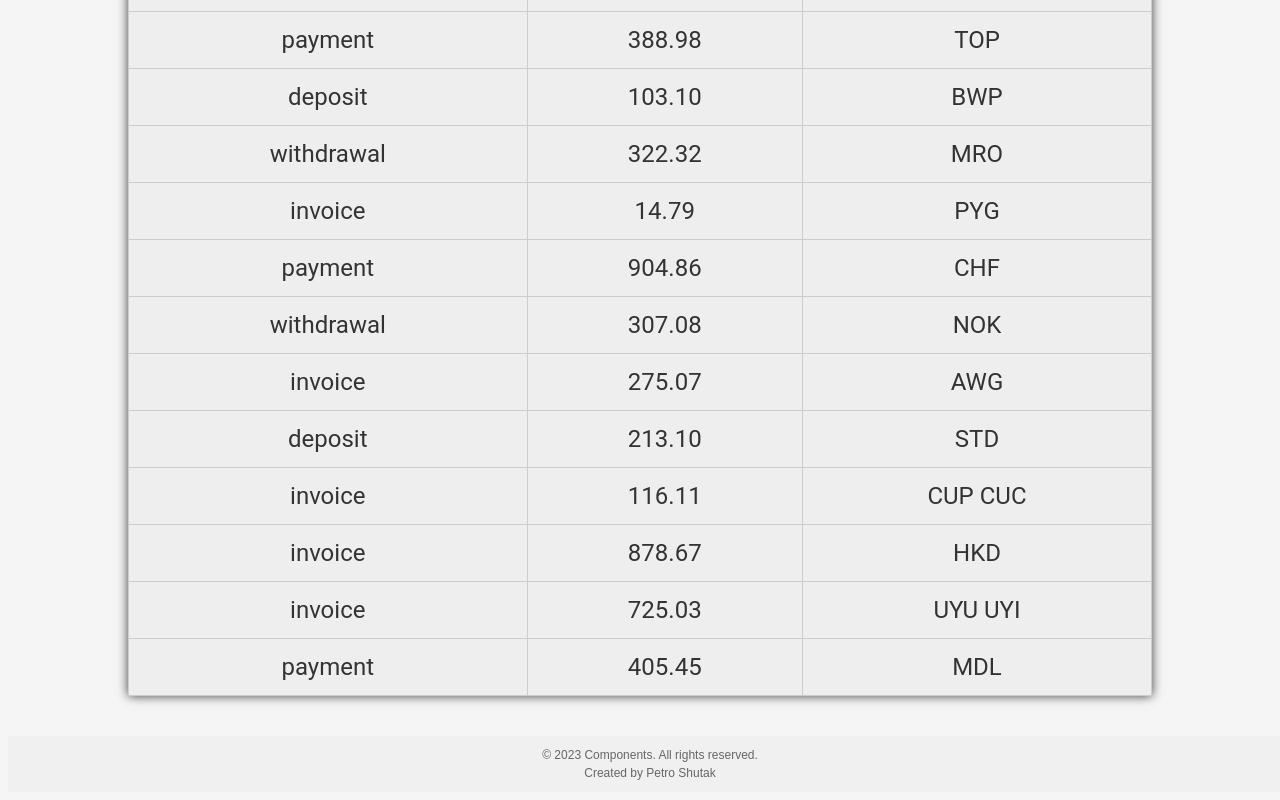
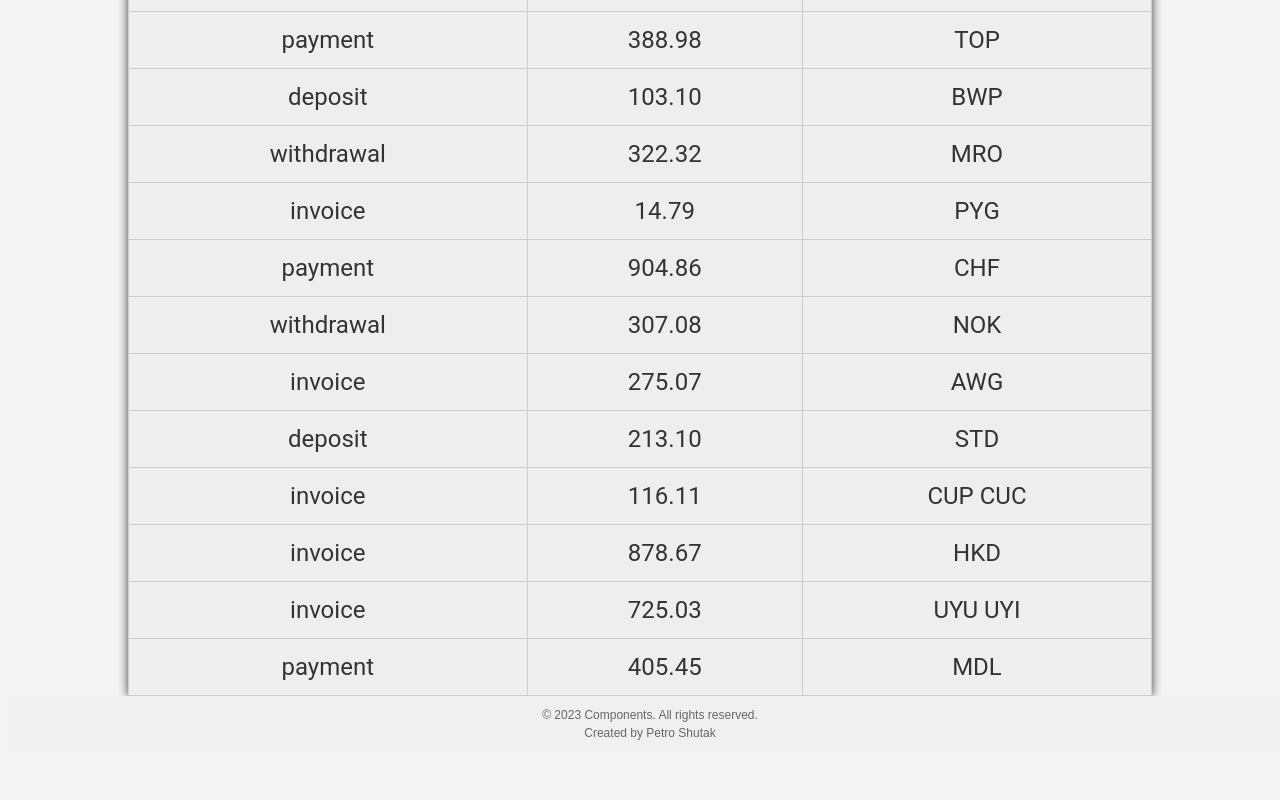
Before and after one commit to PetroShutak/goit-react-hw-01-components, a React (Create React App) app: page / in a window 1280 px wide. Shown: the part 1597-2397 px from the top of the page. After the commit the page ends 2357 px from the top, so only its background shows below. Built offline with nearby package versions, Linux system fonts and the light colour scheme.

Commit message:
Update Footer.module.css

```diff
--- a/src/components/Footer/Footer.module.css
+++ b/src/components/Footer/Footer.module.css
@@ -1,5 +1,5 @@
 .footer {
-  margin-top: 40px;
+  margin-top: 0 auto;
   width: 100%;
   background-color: #f0f0f0;
   padding: 10px;
```
